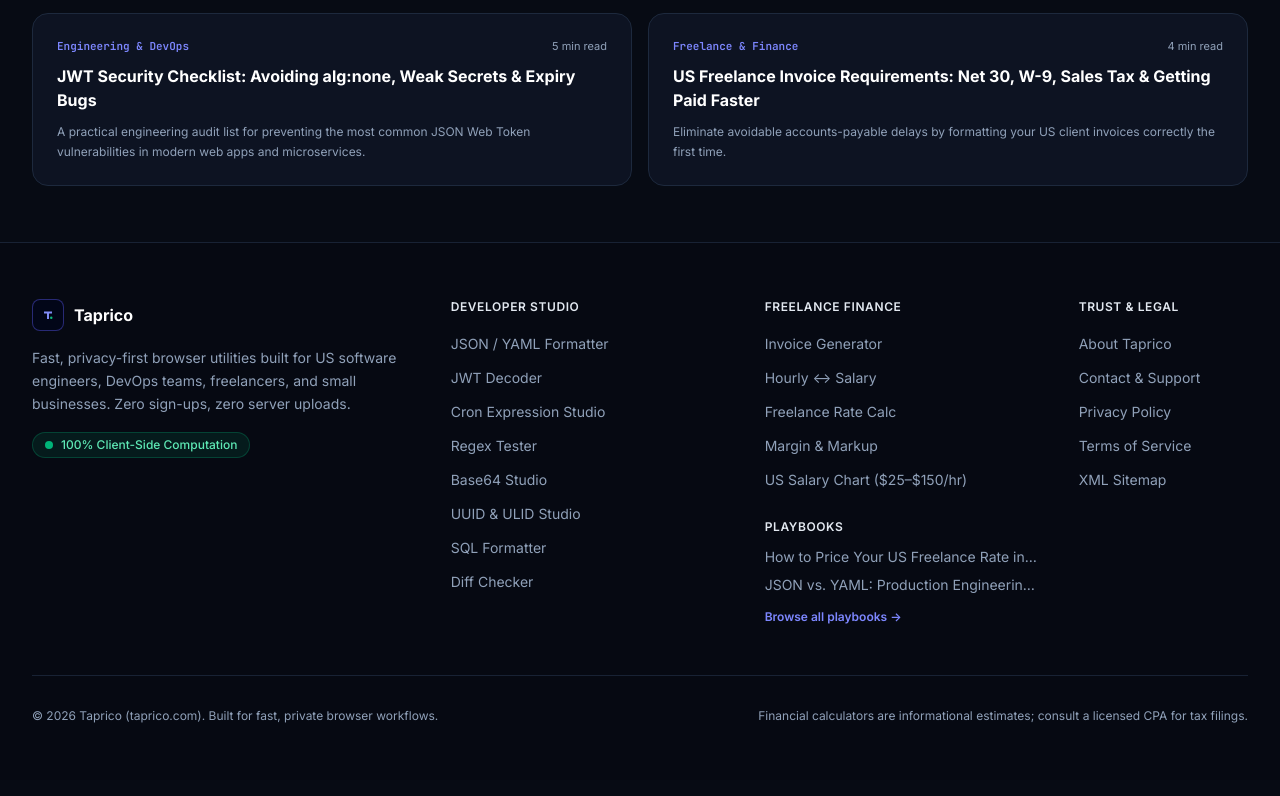
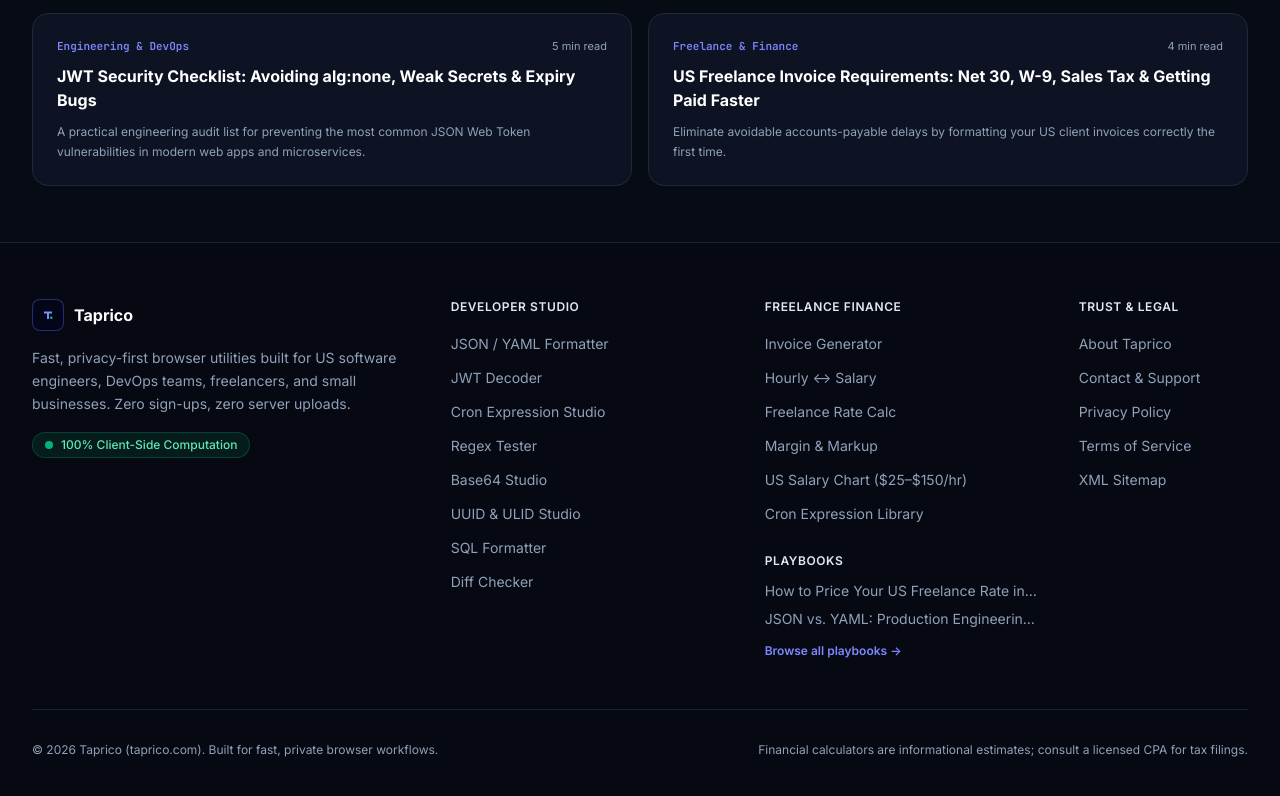
Before and after one commit to GIT-HUB-VAIBHAV/taprico, an Astro site: page / in a window 1280 px wide. Shown: the part 2617-3413 px from the top of the page. Built offline with nearby package versions, Linux system fonts and the light colour scheme; Astro itself is replaced by a stand-in of ours.

Commit message:
Add files via upload

```diff
--- a/src/components/layout/Footer.astro
+++ b/src/components/layout/Footer.astro
@@ -70,6 +70,11 @@ const freelanceTools = getToolsByCategory('freelance');
               US Salary Chart ($25–$150/hr)
             </a>
           </li>
+          <li>
+            <a href="/cron/" class="text-sm text-slate-600 dark:text-slate-400 hover:text-indigo-600 dark:hover:text-indigo-400 transition-colors">
+              Cron Expression Library
+            </a>
+          </li>
         </ul>
 
         <h3 class="mt-7 text-xs font-semibold uppercase tracking-wider text-slate-900 dark:text-slate-200">
```
